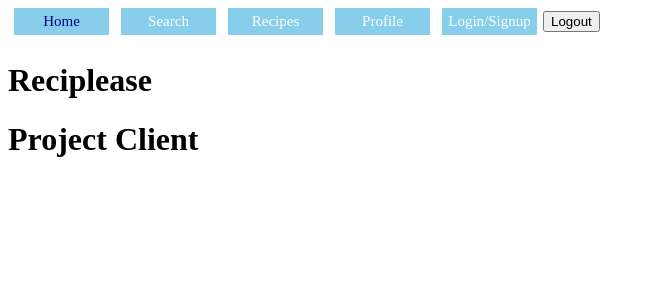
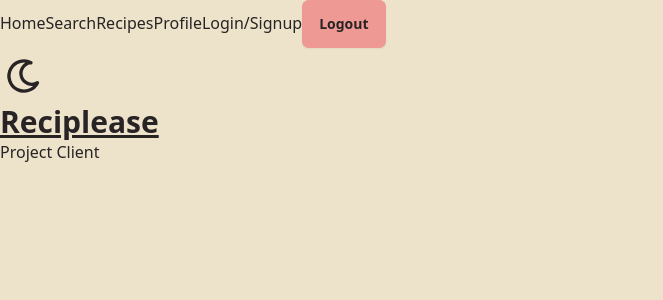
Before and after one commit to terencenikitka/recipe-lib, a React (Create React App) app in the folder client/: page /login in a window 1280 px wide. Both pictures are taken after typing "Sample", "Sample123" into the empty fields and a click on the button "Login". Shown: the top 300 px of the page, without its empty margins (0-663 px from the left). Built offline with nearby package versions, Linux system fonts and the light colour scheme.

Commit message:
light and dark mode

```diff
--- a/client/package.json
+++ b/client/package.json
@@ -11,10 +11,14 @@
     "react-dom": "^18.2.0",
     "react-router-dom": "^6.20.0",
     "react-scripts": "5.0.1",
+    "theme-change": "^2.5.0",
     "web-vitals": "^2.1.4"
   },
   "devDependencies": {
-    "@babel/plugin-proposal-private-property-in-object": "^7.21.11"
+    "@babel/plugin-proposal-private-property-in-object": "^7.21.11",
+    "@tailwindcss/typography": "^0.5.10",
+    "daisyui": "^4.4.12",
+    "tailwindcss": "^3.3.5"
   },
   "scripts": {
     "start": "react-scripts start",
--- a/client/src/components/App.jsx
+++ b/client/src/components/App.jsx
@@ -1,5 +1,7 @@
 import React, { useEffect, useState } from "react";
 import { Switch, Route, Outlet, useNavigate, Navigate } from "react-router-dom";
+
+
 import NavBar from "./NavBar";
 import Home from "./Home";
 
@@ -23,6 +25,7 @@ function App() {
     }
   }, [isLoggedIn])
 
+
   return (
     <div>
       <header>
--- a/client/src/components/Home.jsx
+++ b/client/src/components/Home.jsx
@@ -1,7 +1,7 @@
 function Home() {
     return (
         <main>
-            <h1>Reciplease</h1>
+            <h1 className="text-3xl font-bold underline">Reciplease</h1>
             <h1>Project Client</h1>
         </main>
     )
--- a/client/src/components/Login.jsx
+++ b/client/src/components/Login.jsx
@@ -2,9 +2,6 @@ import { useState } from "react";
 import { useOutletContext } from "react-router-dom";
 
 function Login(){
-    // require('react-dom');
-    // window.React2 = require('react');
-    // console.log(window.React1 === window.React2);
 
     const login = useOutletContext()
     const [formData, setFormData] = useState({
--- a/client/src/components/NavBar.jsx
+++ b/client/src/components/NavBar.jsx
@@ -1,7 +1,65 @@
 import { NavLink } from "react-router-dom";
 import "../stylesheets/NavBar.css"
+import { themeChange } from 'theme-change'
+import { useState, useEffect } from "react";
+
+const moonIcon = (
+    <svg
+        className="h-10 w-10 text-yellow-400"
+        width="24"
+        height="24"
+        viewBox="0 0 24 24"
+        stroke-width="2"
+        stroke="currentColor"
+        fill="none"
+        stroke-linecap="round"
+        stroke-linejoin="round"
+    >
+        <path stroke="none" d="M0 0h24v24H0z" />
+        <path d="M16.2 4a9.03 9.03 0 1 0 3.9 12a6.5 6.5 0 1 1 -3.9 -12" />
+    </svg>
+);
+
+const sunIcon = (
+    <svg
+        className="h-10 w-10"
+        viewBox="0 0 24 24"
+        fill="none"
+        stroke="currentColor"
+        stroke-width="2"
+        stroke-linecap="round"
+        stroke-linejoin="round"
+    >
+        <circle cx="12" cy="12" r="5" />
+        <line x1="12" y1="1" x2="12" y2="3" />
+        <line x1="12" y1="21" x2="12" y2="23" />
+        <line x1="4.22" y1="4.22" x2="5.64" y2="5.64" />
+        <line x1="18.36" y1="18.36" x2="19.78" y2="19.78" />
+        <line x1="1" y1="12" x2="3" y2="12" />
+        <line x1="21" y1="12" x2="23" y2="12" />
+        <line x1="4.22" y1="19.78" x2="5.64" y2="18.36" />
+        <line x1="18.36" y1="5.64" x2="19.78" y2="4.22" />
+    </svg>
+);
 
 function NavBar({ logout }) {
+    const [theme, setTheme] = useState('retro')
+    const toggleTheme = () => {
+        setTheme(theme === 'luxury' ? 'retro' : 'luxury')
+    }
+
+    useEffect(() => {
+        document.querySelector('html').setAttribute('data-theme', theme);
+        }, [theme])
+
+    const getIcon = () => {
+        return theme === "luxury" ? (
+            <div onClick={toggleTheme}>{sunIcon}</div>
+        ) : (
+            <div onClick={toggleTheme}>{moonIcon}</div>
+        );
+    };
+
     return (
         <nav>
             <NavLink to="/" className="nav-link">
@@ -19,7 +77,13 @@ function NavBar({ logout }) {
             <NavLink to="/login" className="nav-link">
                 Login/Signup
             </NavLink>
-            <button onClick={logout}>Logout</button>
+            <button className="btn btn-primary" onClick={logout}>Logout</button>
+            <div className="">
+                <div className="form-control w-24">
+                    <label className="label cursor-pointer">{getIcon()}</label>
+                </div>
+            </div>
+
         </nav>
     )
 }
--- a/client/src/components/Profile.jsx
+++ b/client/src/components/Profile.jsx
@@ -1,4 +1,4 @@
-import NavBar from "./NavBar";
+
 
 function Profile(){
     return (
--- a/client/src/components/Recipes.jsx
+++ b/client/src/components/Recipes.jsx
@@ -1,6 +1,12 @@
-import NavBar from "./NavBar";
+import { useEffect, useState } from "react";
 
 function Recipes(){
+    const [recipes, setRecipes] = useState([])
+
+    useEffect(() => {
+
+    })
+
     return (
         <div>
             <main>
--- a/client/src/components/Search.jsx
+++ b/client/src/components/Search.jsx
@@ -1,4 +1,4 @@
-import NavBar from "./NavBar";
+
 
 function Search(){
     return (
--- a/client/src/index.css
+++ b/client/src/index.css
@@ -1,3 +1,7 @@
+@tailwind base;
+@tailwind components;
+@tailwind utilities;
+
 :root {
   --bg: #282c34;
   --header: #fff;
--- a/client/src/stylesheets/NavBar.css
+++ b/client/src/stylesheets/NavBar.css
@@ -1,4 +1,4 @@
-.nav-link {
+/* .nav-link {
     display: inline-block;
     box-sizing: content-box;
     width: 85px;
@@ -13,4 +13,4 @@
 
 .active {
     color: navy;
-}
+} */
--- /dev/null
+++ b/client/tailwind.config.js
@@ -0,0 +1,35 @@
+/** @type {import('tailwindcss').Config} */
+module.exports = {
+  content: [
+    "./src/**/*.{js,jsx,ts,tsx}",
+  ],
+  theme: {
+    extend: {},
+    screens: {
+      'sm': '640px',
+      'md': '768px',
+      'lg': '1024px',
+      'xl': '1280px',
+      '2xl': '1536px'
+    },
+    colors: {
+      'blue': '#1fb6ff',
+      'purple': '#7e5bef',
+      'pink': '#ff49db',
+      'orange': '#ff7849',
+      'green': '#13ce66',
+      'yellow': '#ffc82c',
+      'gray-dark': '#273444',
+      'gray': '#8492a6',
+      'gray-light': '#d3dce6',
+    },
+  },
+  plugins: [
+    require('@tailwindcss/typography'),
+    require('@tailwindcss/forms'),
+    require("daisyui")
+  ],
+  daisyui: {
+    themes: ["retro", "luxury"],
+  },
+}
--- /dev/null
+++ b/package.json
@@ -0,0 +1,5 @@
+{
+  "devDependencies": {
+    "@tailwindcss/forms": "^0.5.7"
+  }
+}
```
